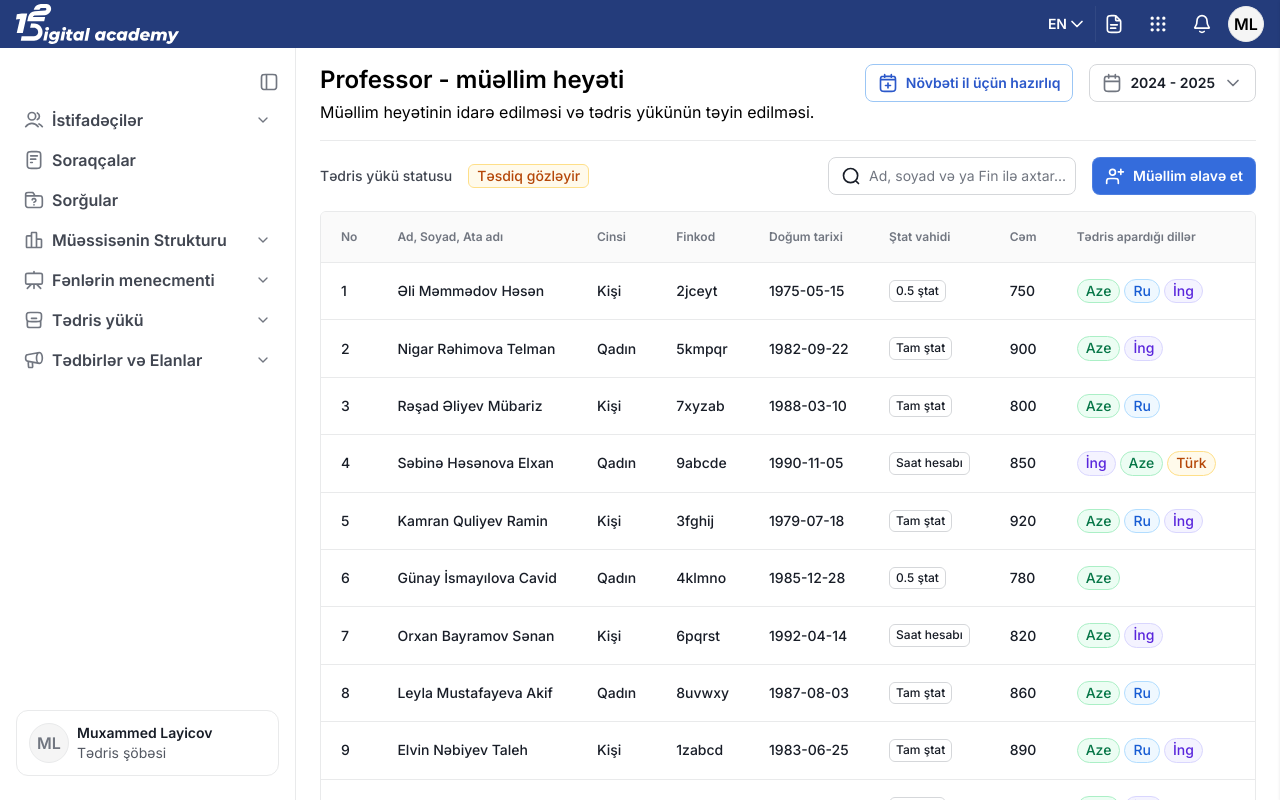
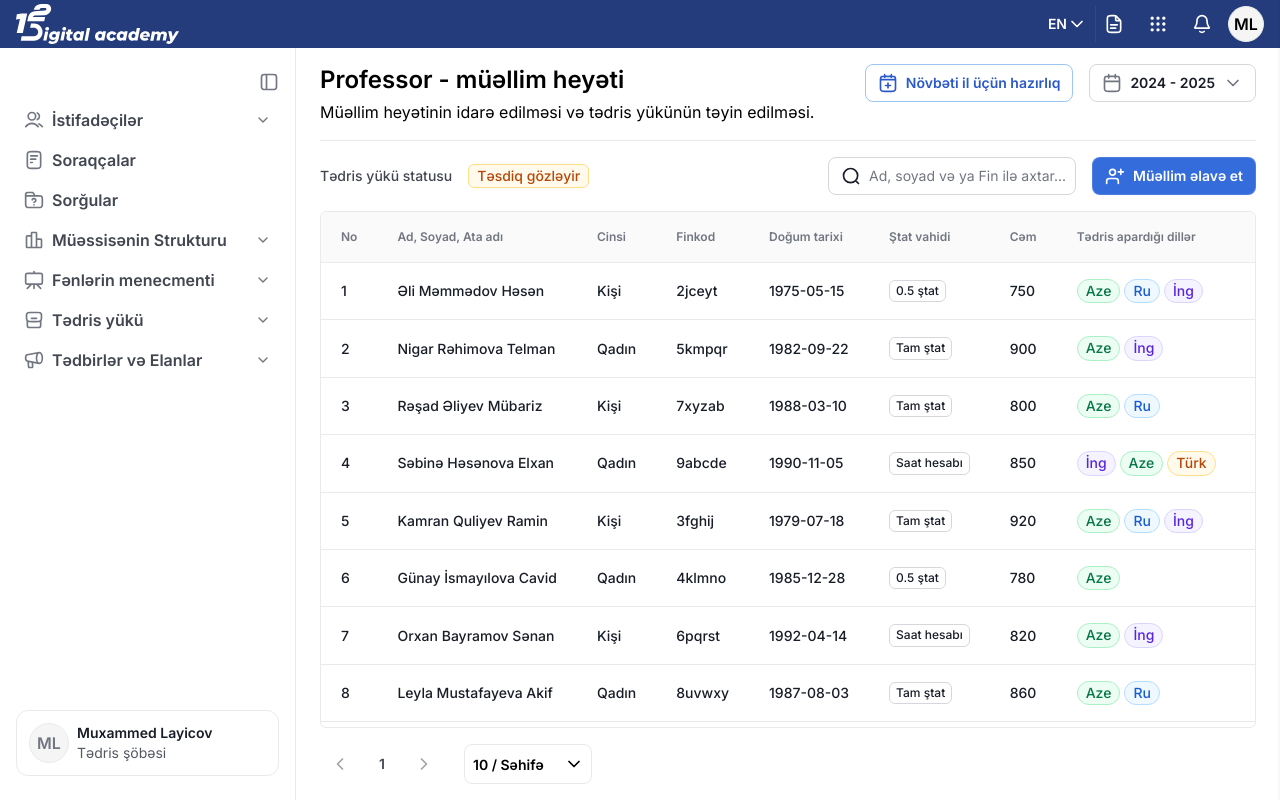
Before and after one commit to MuxammedL/naa-dashboard, a React (Vite) app: page /muellim-heyeti in a window 1280 px wide. Built offline with nearby package versions, Linux system fonts and the light colour scheme.

Commit message:
fixed table overflow issue

```diff
--- a/src/components/ui/table.tsx
+++ b/src/components/ui/table.tsx
@@ -4,16 +4,11 @@ import { cn } from "@/lib/utils"
 
 function Table({ className, ...props }: React.ComponentProps<"table">) {
   return (
-    <div
-      data-slot="table-container"
-      className="relative w-full overflow-x-auto"
-    >
-      <table
-        data-slot="table"
-        className={cn("w-full caption-bottom text-sm", className)}
-        {...props}
-      />
-    </div>
+    <table
+      data-slot="table"
+      className={cn("w-full caption-bottom text-sm h-full relative", className)}
+      {...props}
+    />
   )
 }
 
@@ -21,7 +16,7 @@ function TableHeader({ className, ...props }: React.ComponentProps<"thead">) {
   return (
     <thead
       data-slot="table-header"
-      className={cn("[&_tr]:border-b bg-active-sidebar-item", className)}
+      className={cn("[&_tr]:border-b bg-active-sidebar-item sticky top-0", className)}
       {...props}
     />
   )
@@ -31,7 +26,7 @@ function TableBody({ className, ...props }: React.ComponentProps<"tbody">) {
   return (
     <tbody
       data-slot="table-body"
-      className={cn("[&_tr:last-child]:border-0", className)}
+      className={cn("[&_tr:last-child]:border-0 overflow-y-auto h-full", className)}
       {...props}
     />
   )
--- a/src/components/ui/teachersTable/index.tsx
+++ b/src/components/ui/teachersTable/index.tsx
@@ -37,8 +37,8 @@ export function TeacherTable<TValue>({
     const { openDrawer, setActiveID } = useDrawerController();
 
     return (
-        <div className="w-full h-full flex flex-col gap-4 justify-between">
-            <div className="overflow-hidden rounded-md border h-full border-table-border">
+        <div className="w-full h-full flex flex-col gap-4 justify-between overflow-hidden">
+            <div className="overflow-auto rounded-md border h-full border-table-border">
                 <Table>
                     <TableHeader>
                         {table.getHeaderGroups().map((headerGroup) => (
```
